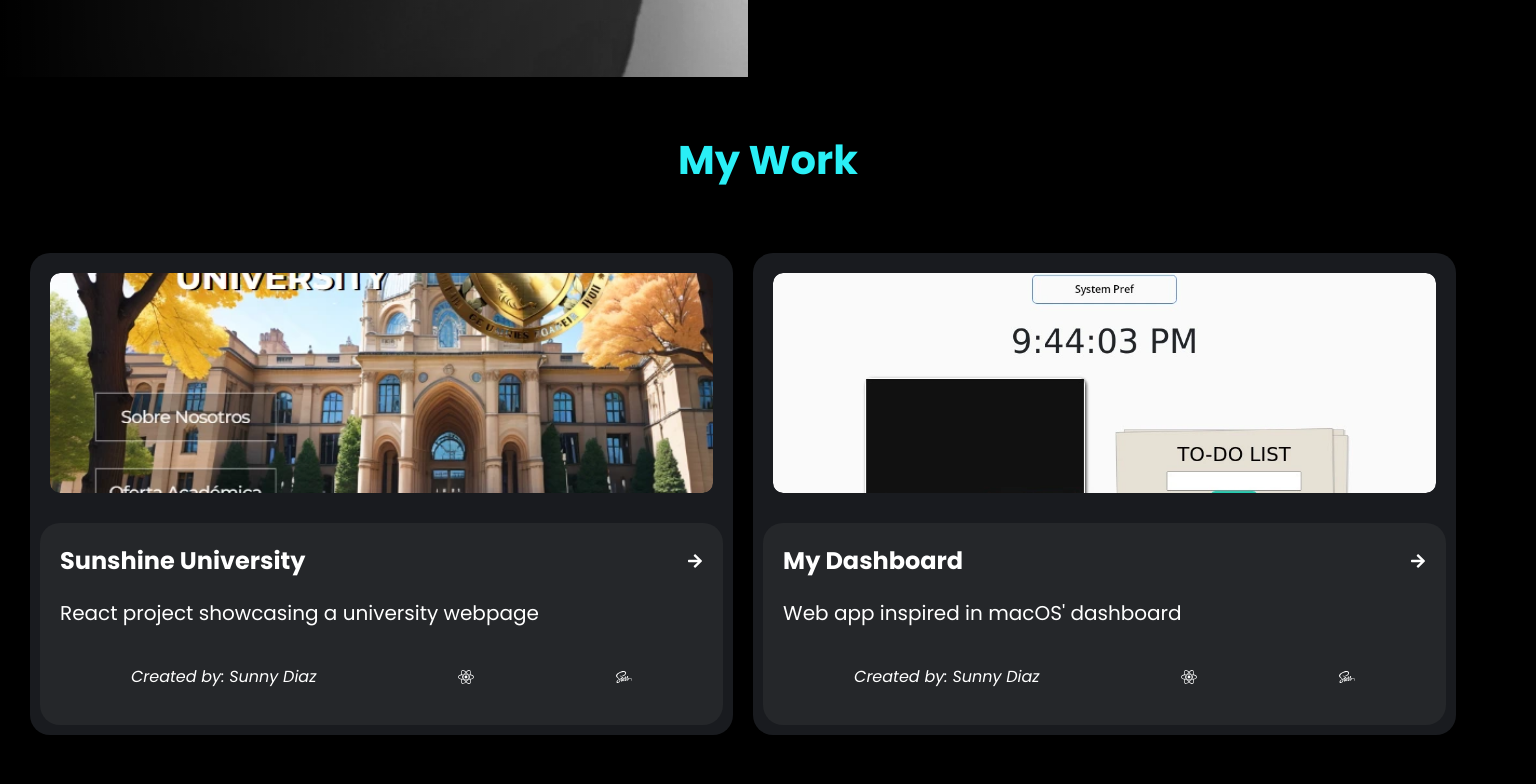
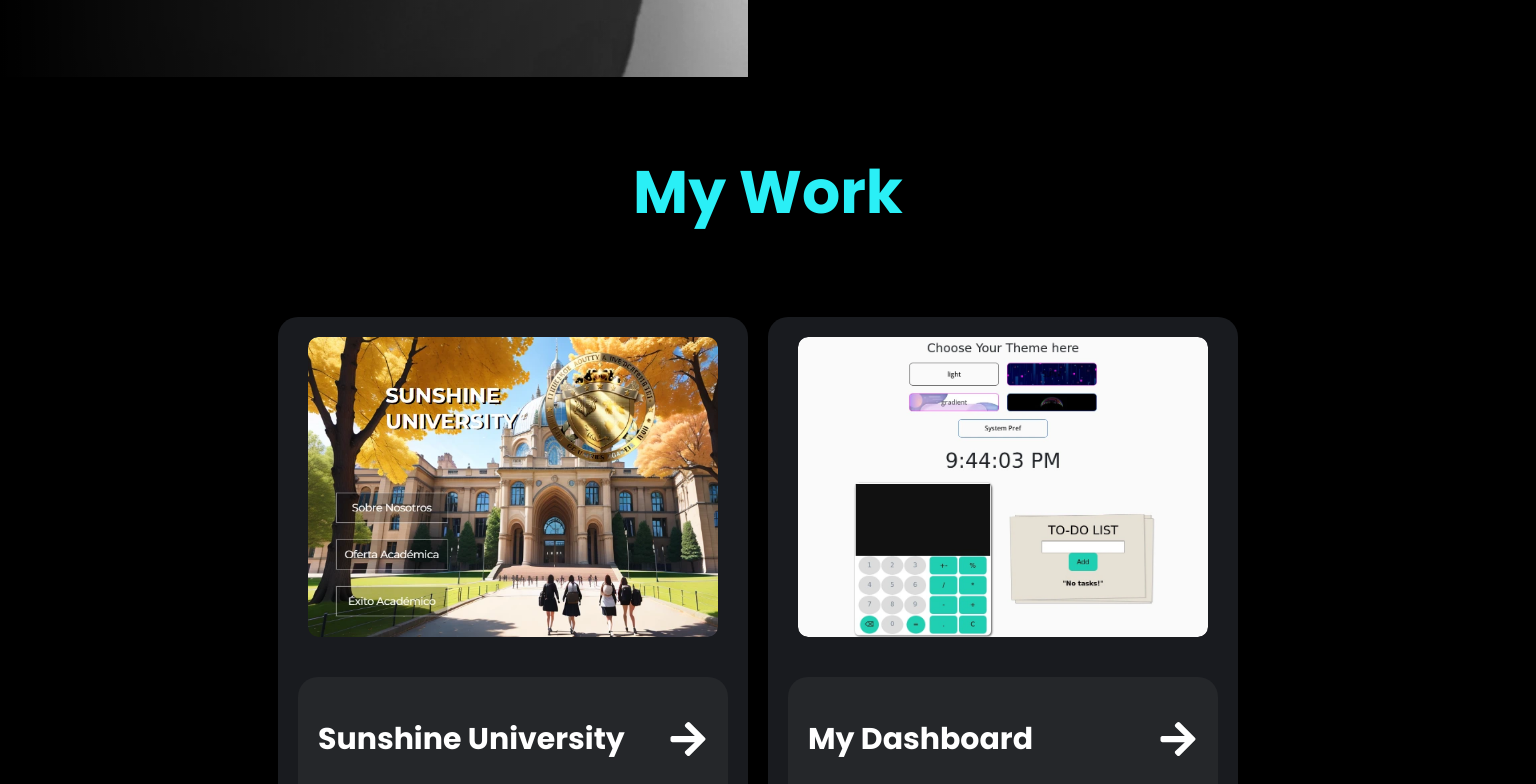
Before and after one commit to SunnySparks/web-portfolio, a React (Vite) app: page / in a window 1536 px wide. Shown: the part 1220-2004 px from the top of the page. Built offline with nearby package versions, Linux system fonts and the light colour scheme.

Commit message:
finish Desktop Layout

```diff
--- a/src/components/work/styles.scss
+++ b/src/components/work/styles.scss
@@ -9,6 +9,9 @@ $neon1: #2aeff6;
     h2 {
       color: $neon1;
       font-size: 40px;
+      @media (min-width: 992px) {
+        font-size: 60px;
+      }
     }
   }
   #workList {
@@ -16,6 +19,17 @@ $neon1: #2aeff6;
     @media (min-width: 768px) {
       display: flex;
       flex-wrap: wrap;
+    }
+    @media (min-width: 992px) {
+      max-width: 800px;
+      margin: auto;
+    }
+    @media (min-width: 1440px) {
+      max-width: 1000px;
+    }
+    @media (min-width: 1800px) {
+      max-width: 1500px;
+      width: 100%;
     }
     a.workCard {
       display: flex;
@@ -37,6 +51,14 @@ $neon1: #2aeff6;
         @media (min-width: 768px) {
           height: 220px;
         }
+        @media (min-width: 1440px) {
+          height: 300px;
+          margin: 20px 30px;
+        }
+        @media (min-width: 1800px) {
+          height: 500px;
+          margin: 30px;
+        }
         img {
           width: 100%;
           border-radius: 10px;
@@ -51,26 +73,71 @@ $neon1: #2aeff6;
         border-radius: 20px;
         padding: 20px;
         color: #fff;
+        @media (min-width: 1440px) {
+          padding: 40px 20px;
+          margin: 20px;
+        }
         .cardTitle {
           display: flex;
           align-items: center;
           justify-content: space-between;
           h2 {
             margin: 0;
+            @media (min-width: 1440px) {
+              font-size: 30px;
+            }
+            @media (min-width: 1800px) {
+              font-size: 50px;
+            }
           }
           svg {
             transition: all 0.3s ease-in-out;
+            @media (min-width: 1440px) {
+              width: 40px;
+              height: 40px;
+            }
+            @media (min-width: 1800px) {
+              width: 60px;
+              height: 60px;
+            }
           }
         }
         .cardWording {
           p {
             font-size: 20px;
+            @media (min-width: 1440px) {
+              font-size: 23px;
+            }
+            @media (min-width: 1800px) {
+              font-size: 34px;
+            }
           }
         }
         .cardFooter {
           display: flex;
-          justify-content: space-around;
+          justify-content: start;
           align-items: center;
+          p {
+            @media (min-width: 1440px) {
+              font-size: 20px;
+            }
+            @media (min-width: 1800px) {
+              font-size: 30px;
+            }
+          }
+          svg {
+            margin: 0 10px;
+            @media (min-width: 1440px) {
+              width: 30px;
+              height: 30px;
+              margin: 0 20px;
+            }
+            @media (min-width: 1800px) {
+              width: 50px;
+              height: 50px;
+              margin: 0 30px;
+            }
+          }
         }
       }
       &:hover {
```
